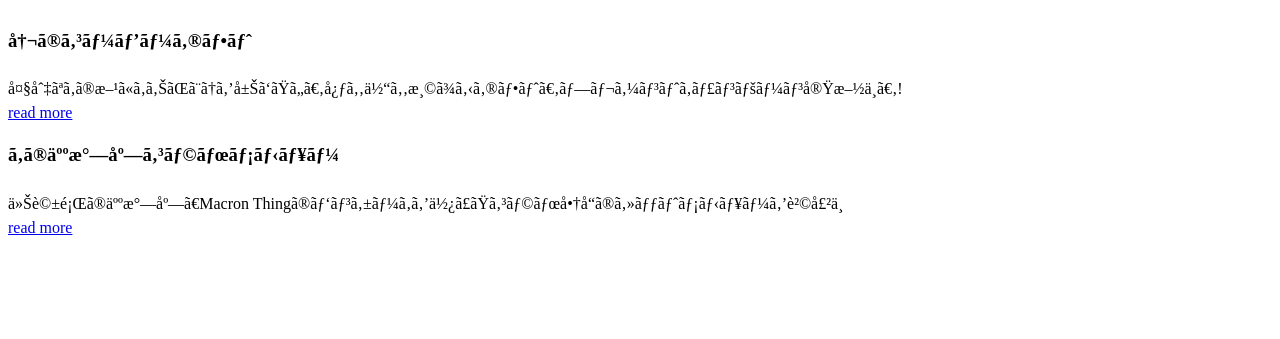
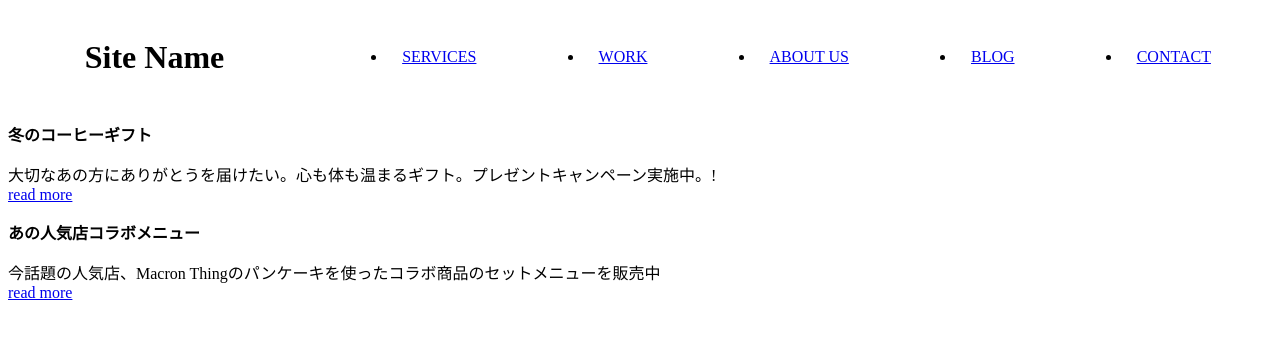
Before and after one commit to umanari145/css, a PHP site: page / in a window 1280 px wide. Shown: the top 339 px of the page. Run offline with PHP 8.4, Linux system fonts and the light colour scheme.

Commit message:
headerとmainのhtmlとcssを組み込む

```diff
--- /dev/null
+++ b/samplesite01/css/_buttons.scss
@@ -0,0 +1,9 @@
+.button{
+    display: inline-block;
+    font-weight: normal;
+    font-size: 14px;
+    line-height: 1;
+    padding: 7px 12px;
+    color: $color-reverse-line;
+    background: $color-reverse-fill;
+}
--- /dev/null
+++ b/samplesite01/css/_entryPanel.scss
@@ -0,0 +1,32 @@
+.EntryPanel{
+    display: -webkit-flex;
+    display: -ms-flex;
+    display: flex;
+    align-items: center;
+    &__main{
+        display: -webkit-flex;
+        display: -ms-flex;
+        display: flex;
+        flex:1 1 50%;
+        flex-direction: column;
+        justify-content: space-between;
+        align-self: stretch;
+    }
+    &__head{
+        font-weight: bold;
+        font-size: 16px;
+    }
+    &__body{
+        margin-top: 10px;
+        font-size: 10px;
+    }
+    &__thumb{
+        width: 100%;
+        margin-right: 20px;
+    }
+    &__foot{
+        margin-top: 10px;
+        text-align: right;
+    }
+
+}
--- a/samplesite01/css/menu.scss
+++ b/samplesite01/css/_menu.scss
@@ -3,4 +3,9 @@
     display: -ms-flex;
     display: flex;
     justify-content: space-around;
+    &__item{
+        display: block;
+        padding: 10px 15px;
+        text-transform: uppercase;
+    }
 }
--- /dev/null
+++ b/samplesite01/css/_variables.scss
@@ -0,0 +1,2 @@
+$color-reverse-line:#fff;
+$color-reverse-fill:#252525;
--- a/samplesite01/css/main.css
+++ b/samplesite01/css/main.css
@@ -22,3 +22,31 @@
   display: flex;
   justify-content: space-around;
 }
+
+.Menu__item {
+  display: block;
+  padding: 10px 15px;
+  text-transform: uppercase;
+}
+
+.EntryPanel {
+  display: -webkit-flex;
+  display: -ms-flex;
+  display: flex;
+  align-items: center;
+}
+
+.EntryPanel__main {
+  display: -webkit-flex;
+  display: -ms-flex;
+  display: flex;
+  flex: 1 1 50%;
+  flex-direction: column;
+  justify-content: space-between;
+  align-self: stretch;
+}
+
+.EntryPanel__head {
+  font-weight: bold;
+  font-size: 16px;
+}
--- a/samplesite01/css/main.scss
+++ b/samplesite01/css/main.scss
@@ -1,2 +1,4 @@
-@import 'header';
-@import 'menu';
+// expanded: $1.css
+@import "header";
+@import "menu";
+@import "EntryPanel";
--- a/samplesite01/header.html
+++ b/samplesite01/header.php
@@ -1,3 +1,15 @@
+<!DOCTYPE HTML PUBLIC "-//W3C//DTD HTML 4.01 Transitional//EN" "http://www.w3.org/TR/html4/loose.dtd">
+<html lang="en">
+
+<head>
+    <meta http-equiv="Content-Type" content="text/html;charset=UTF-8">
+    <link rel="stylesheet" href="css/main.css">
+    <title></title>
+</head>
+<body>
+
+</body>
+</html>
 <header class="Header">
 
   <div class="Header__head">
--- a/samplesite01/index.html
+++ b/samplesite01/index.php
@@ -1,3 +1,6 @@
+<?php
+include_once "header.php";
+?>
 <section>
 <div class="EntryPanel">
 	<div class="EntryPanel__sub">
```
Also changed, not shown: sass/sample.css (added, +110 -0 lines), samplesite01/css/_header.scss (renamed from samplesite01/css/header.scss).
